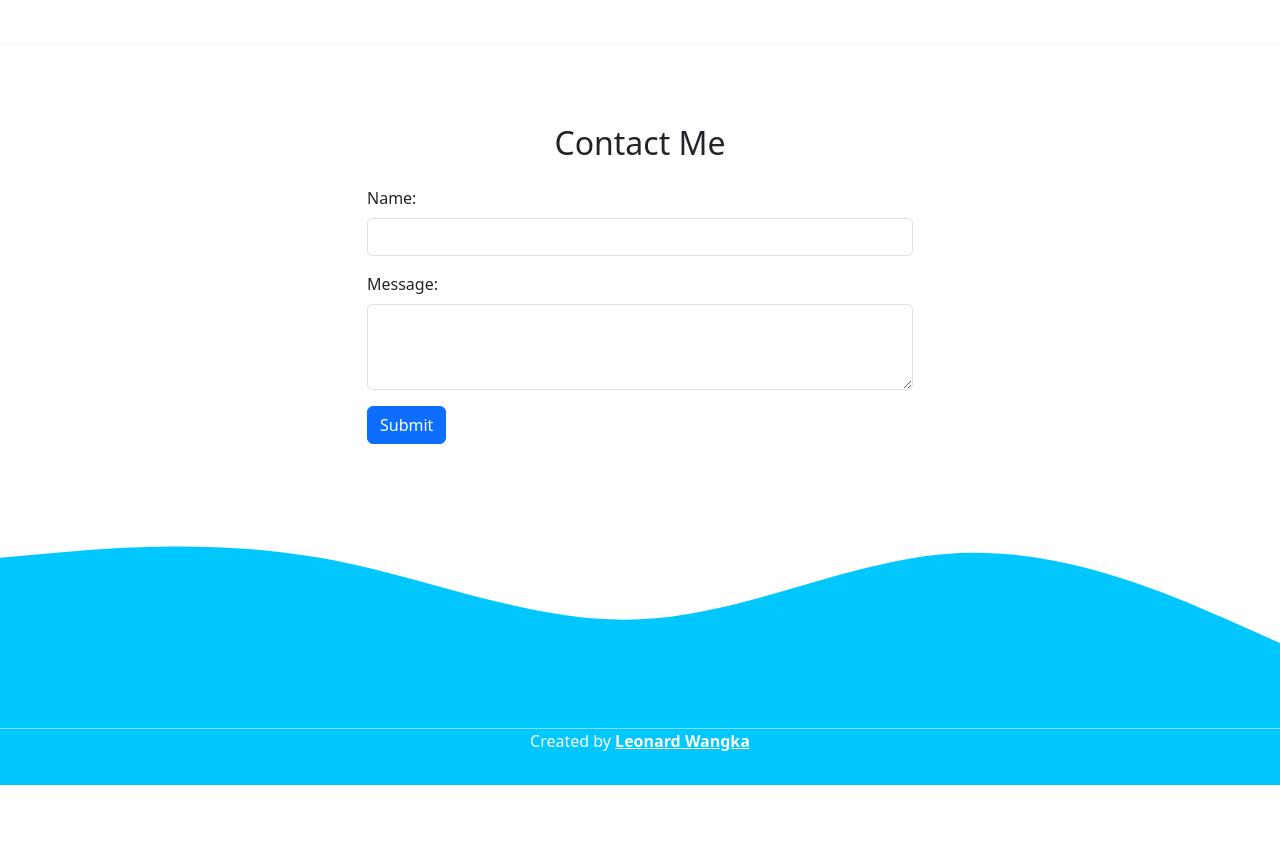
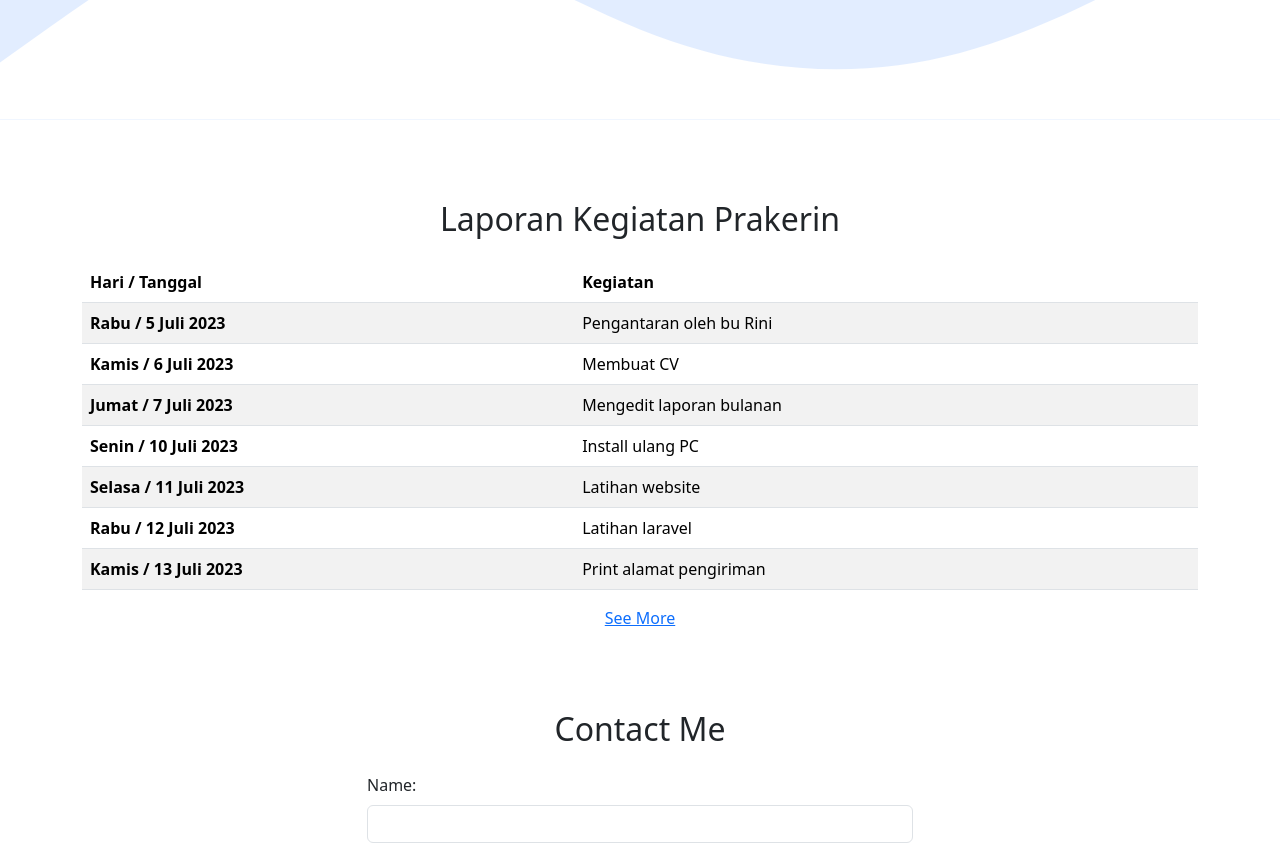
Before and after one commit to leonardwgk/leonardwgk.github.io, a plain HTML site: page index.html in a window 1280 px wide. Shown: the part 1950-2800 px from the top of the page. Before the commit the page ends 2735 px from the top, so only its background shows below. Drawn offline with nearby package versions, Linux system fonts and the light colour scheme.

Commit message:
edit laporan prakerin

```diff
--- a/index.html
+++ b/index.html
@@ -15,7 +15,8 @@
 
 <body>
     <!-- navbar -->
-    <nav class="navbar navbar-expand-lg navbar-light shadow-sm fixed-top" style="background-color: #00c8ff;">
+    <nav class="navbar navbar-expand-lg navbar-light shadow-sm fixed-top"
+        style="background-color: rgba(255, 255, 255, 0.3); backdrop-filter: blur(2px);">
         <div class="container">
             <a class="navbar-brand" href="#home">Leonard Wangka</a>
             <button class="navbar-toggler" type="button" data-bs-toggle="collapse" data-bs-target="#navbarNav"
@@ -32,6 +33,9 @@
                     </li>
                     <li class="nav-item">
                         <a class="nav-link active" href="#projects">Projects</a>
+                    </li>
+                    <li class="nav-item">
+                        <a class="nav-link active" href="#report">Report</a>
                     </li>
                     <li class="nav-item">
                         <a class="nav-link active" href="#contact">Contact</a>
@@ -78,6 +82,11 @@
                     data-aos-delay="200">
                     <p>I'm passionate about Web Technologies and I'm still learning many programming languages to build
                         more powerful websites.</p>
+                </div>
+            </div>
+            <div class="row justify-content-center fs-5 text-center">
+                <div class="col-md-4" data-aos="fade-right" data-aos-offset="300" data-aos-duration="1500">
+                    <p>I'm currently an intern at Newton Cipta Informatika.</p>
                 </div>
             </div>
         </div>
@@ -132,6 +141,58 @@
                 d="M0,256L60,213.3C120,171,240,85,360,85.3C480,85,600,171,720,218.7C840,267,960,277,1080,245.3C1200,213,1320,139,1380,101.3L1440,64L1440,320L1380,320C1320,320,1200,320,1080,320C960,320,840,320,720,320C600,320,480,320,360,320C240,320,120,320,60,320L0,320Z">
             </path>
         </svg>
+    </section>
+
+    <!-- report -->
+    <section id="report" class="report">
+        <div class="container">
+            <div class="row text-center mb-3">
+                <div class="col" data-aos="fade-down" data-aos-offset="300" data-aos-duration="2000">
+                    <h2>Laporan Kegiatan Prakerin</h2>
+                </div>
+            </div>
+            <table class="table table-striped">
+                <thead>
+                    <tr>
+                        <th scope="col">Hari / Tanggal</th>
+                        <th scope="col">Kegiatan</th>
+                    </tr>
+                </thead>
+                <tbody>
+                    <tr>
+                        <th scope="row">Rabu / 5 Juli 2023</th>
+                        <td>Pengantaran oleh bu Rini</td>
+                    </tr>
+                    <tr>
+                        <th scope="row">Kamis / 6 Juli 2023</th>
+                        <td>Membuat CV</td>
+                    </tr>
+                    <tr>
+                        <th scope="row">Jumat / 7 Juli 2023</th>
+                        <td>Mengedit laporan bulanan</td>
+                    </tr>
+                    <tr>
+                        <th scope="row">Senin / 10 Juli 2023</th>
+                        <td>Install ulang PC</td>
+                    </tr>
+                    <tr>
+                        <th scope="row">Selasa / 11 Juli 2023</th>
+                        <td>Latihan website</td>
+                    </tr>
+                    <tr>
+                        <th scope="row">Rabu / 12 Juli 2023</th>
+                        <td>Latihan laravel</td>
+                    </tr>
+                    <tr>
+                        <th scope="row">Kamis / 13 Juli 2023</th>
+                        <td>Print alamat pengiriman</td>
+                    </tr>
+                </tbody>
+            </table>
+            <div class="link">
+                <a href="tabellaporan.html">See More</a>
+            </div>
+        </div>
     </section>
 
     <!-- contact -->
--- a/style.css
+++ b/style.css
@@ -15,3 +15,7 @@
 section {
     padding-top: 5rem;
 }
+
+.report .container .link {
+    text-align: center;
+}
```
Also changed, not shown: tabellaporan.html (added, +103 -0 lines).
